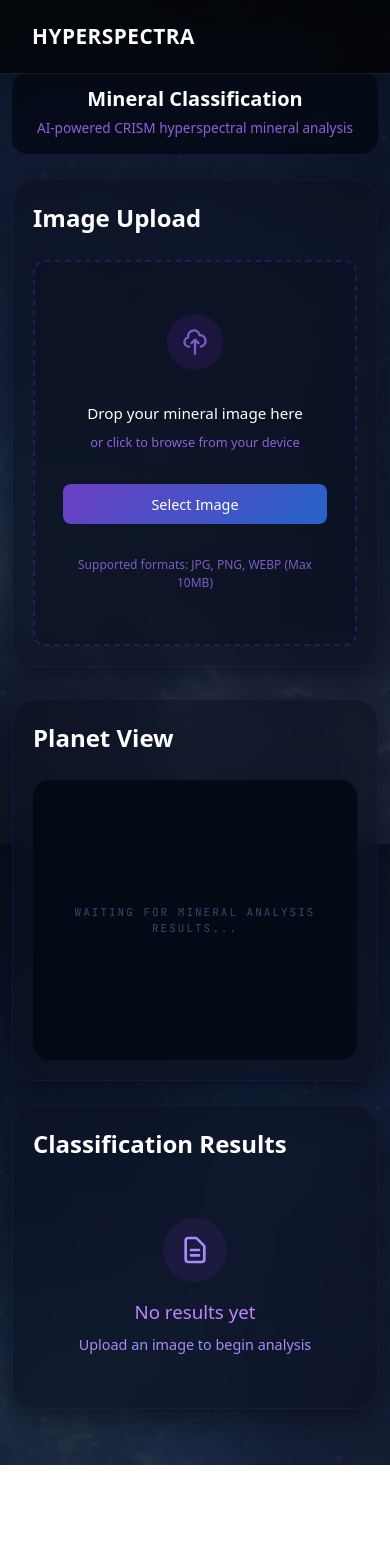
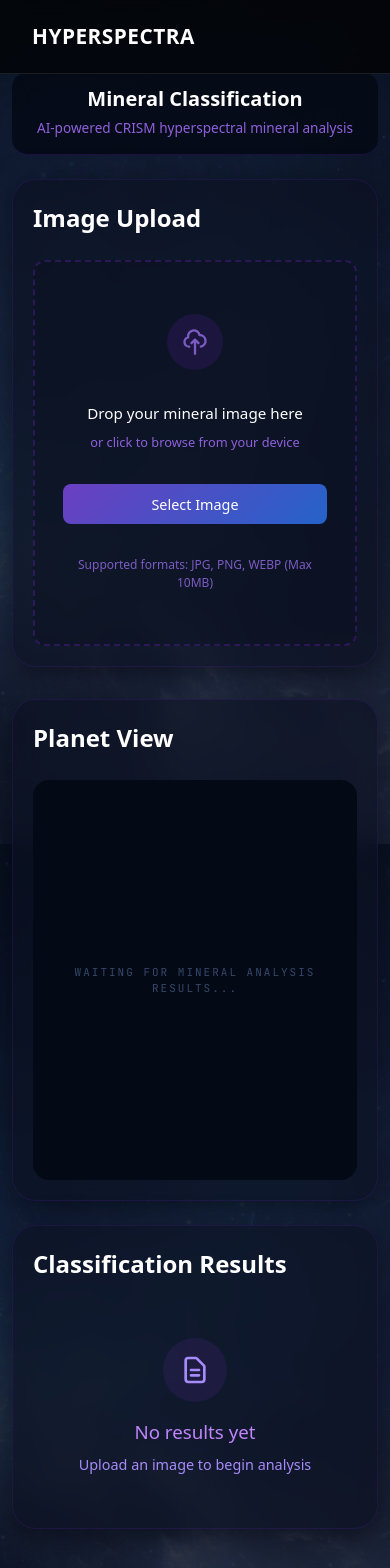
Before and after one commit to ChamudiImasha/Mineral-Identification-Frontend, a React (Vite) app in the folder frontend/: page /mineralClassification in a window 390 px wide. Shown: the top 1568 px of the page. Before the commit the page ends 1465 px from the top, so only its background shows below. Built offline with nearby package versions, Linux system fonts and the light colour scheme.

Commit message:
Update MineralClassification styles and adjust PlanetMineralGlobe layout for improved responsiveness; increase heights of compact globe shells and modify flex properties in the component for better UI consistency.

```diff
--- a/frontend/pages/MineralClassification.css
+++ b/frontend/pages/MineralClassification.css
@@ -134,7 +134,7 @@
 }
 
 .compact-globe-shell {
-  height: 360px;
+  height: 620px;
   border-radius: 1rem;
   overflow: hidden;
 }
@@ -273,7 +273,7 @@
   }
 
   .compact-globe-shell {
-    height: 320px;
+    height: 500px;
   }
 
   .info-card {
@@ -318,7 +318,7 @@
   }
 
   .compact-globe-shell {
-    height: 280px;
+    height: 400px;
   }
 }
 
--- a/frontend/pages/component/Planetmineralglobe.tsx
+++ b/frontend/pages/component/Planetmineralglobe.tsx
@@ -194,7 +194,7 @@ export default function PlanetMineralGlobe({
 
     const scene = new THREE.Scene();
     const camera = new THREE.PerspectiveCamera(42, W / H, 0.1, 100);
-    camera.position.set(0, 0, 3.6);
+    camera.position.set(0, 0, 3.2);
     camRef.current = camera;
 
     const pivot = new THREE.Group();
@@ -1001,7 +1001,8 @@ export default function PlanetMineralGlobe({
         {/* BOTTOM PANEL */}
         <aside
           style={{
-            flex: "0 0 42%",
+            flex: "0 0 48%",
+            minHeight: 260,
             background: C.panel,
             borderTop: `1px solid ${C.border}`,
             display: "flex",
@@ -1012,6 +1013,9 @@ export default function PlanetMineralGlobe({
           {/* Inspector */}
           <div
             style={{
+              flex: "0 0 auto",
+              maxHeight: "46%",
+              overflowY: "auto",
               padding: "18px 20px 16px",
               borderBottom: `1px solid ${C.border}`,
             }}
@@ -1236,7 +1240,9 @@ export default function PlanetMineralGlobe({
           </div>
 
           {/* Breakdown list */}
-          <div style={{ flex: 1, overflowY: "auto", padding: "14px 20px" }}>
+          <div
+            style={{ flex: 1, minHeight: 140, overflowY: "auto", padding: "14px 20px" }}
+          >
             <div
               style={{
                 fontSize: 7.5,
```
